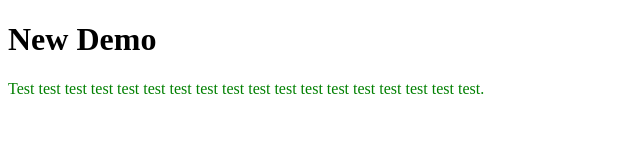
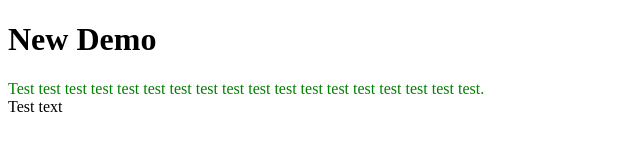
Before and after one commit to Brock01/new-demo, a plain HTML site: page index.html in a window 1280 px wide. Shown: the full height of the page, 0-640 px from the left. Drawn offline with Linux system fonts and the light colour scheme.

Commit message:
added test text

```diff
--- a/index.html
+++ b/index.html
@@ -8,6 +8,7 @@
 <div>
     <h1>New Demo</h1>
     <div class="testdiv">Test test test test test test test test test test test test test test test test test test.</div>
+    <div>Test text</div>
 </div>
 </body>
 </html>
```
